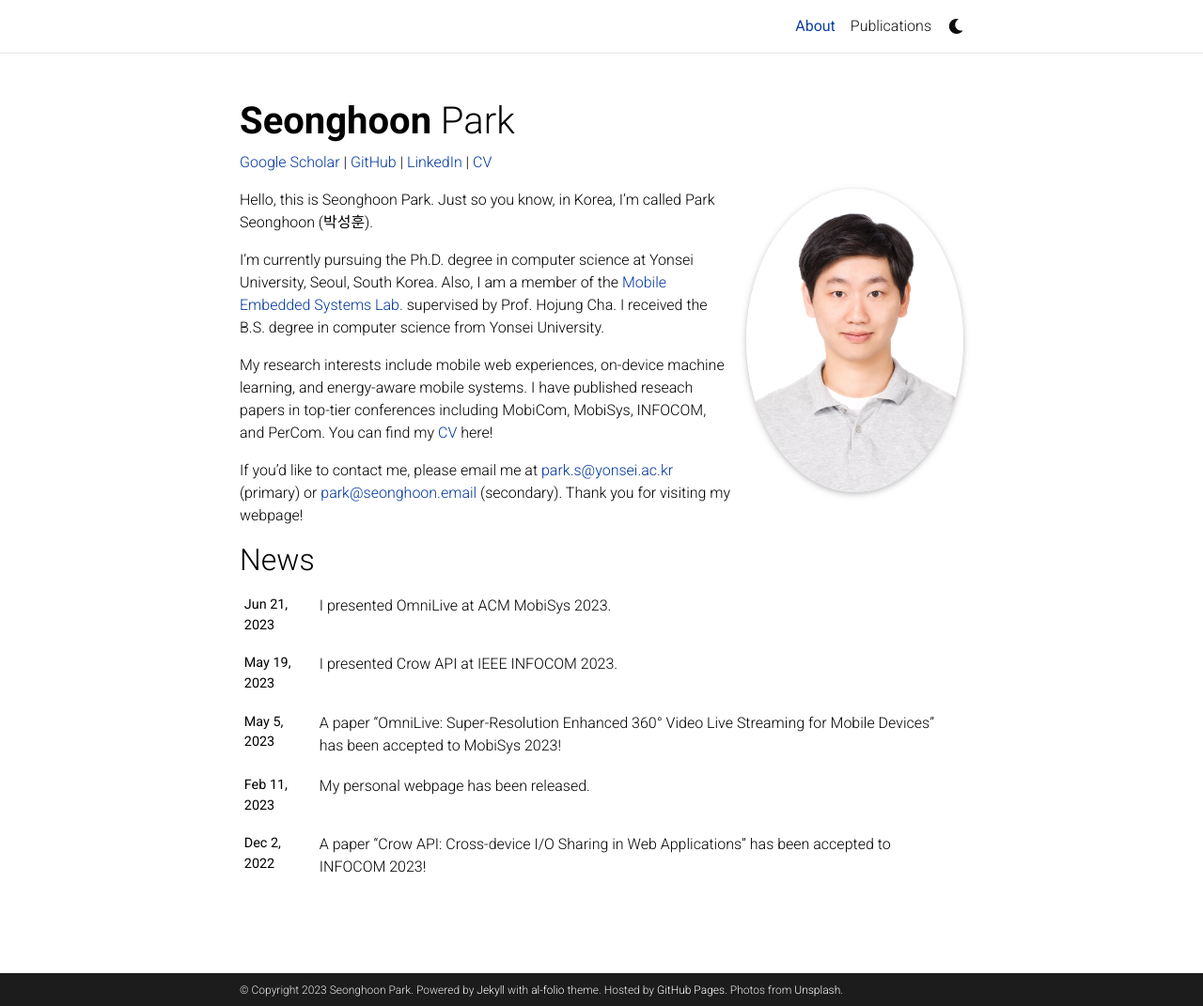
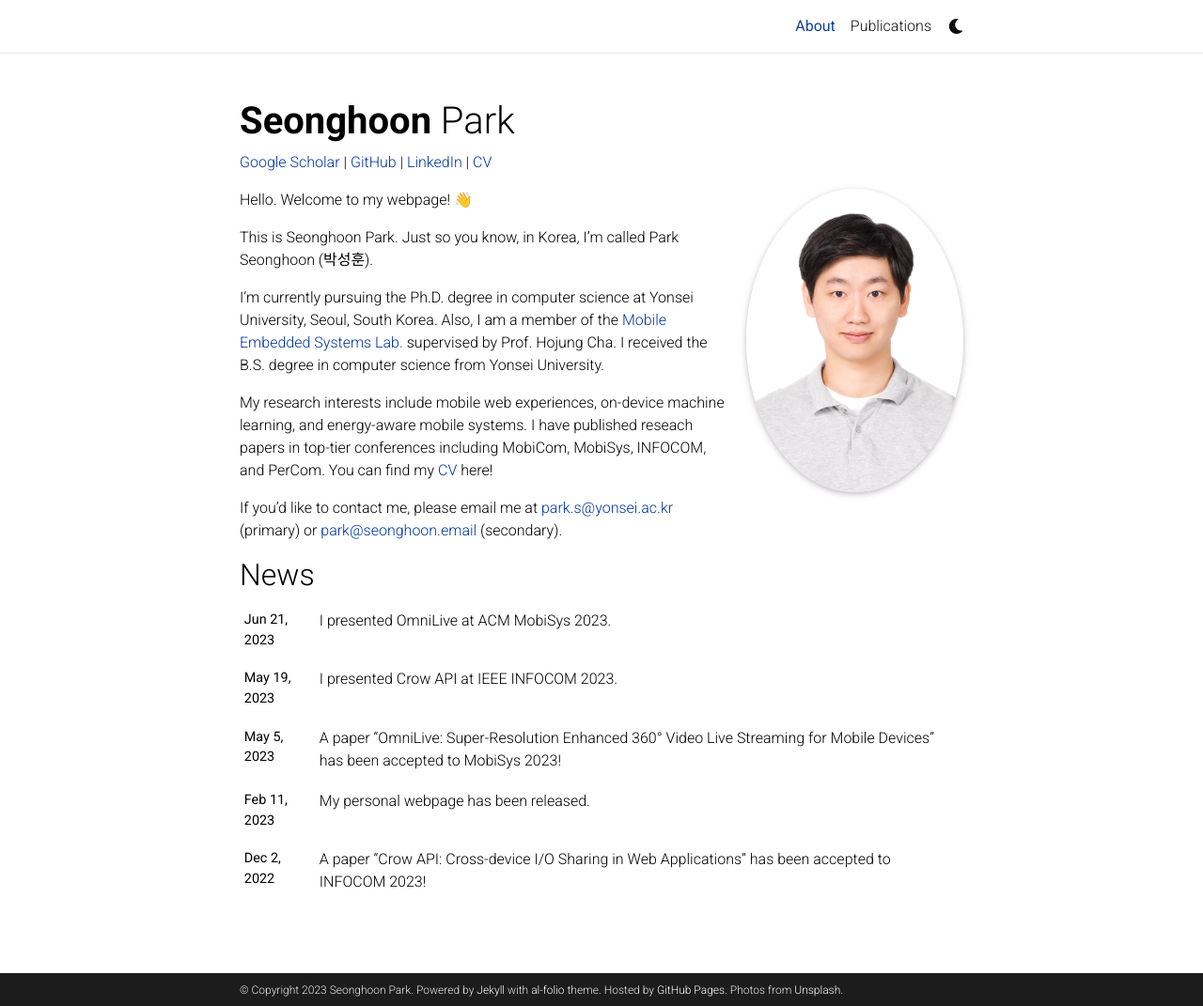
Before and after one commit to parkseonghoony/parkseonghoony.github.io, a Jekyll site: the page built from _pages/about.md, in a window 1280 px wide and 1071 px high. Shown: the whole window at 94% size. Built offline with Jekyll 4.4.1, drawn with Linux system fonts in a browser that asks for light colours; comment, search, counter and statistics services are not loaded; a style sheet for code colours, icons or effects is not loaded.

Commit message:
about.md

```diff
--- a/_pages/about.md
+++ b/_pages/about.md
@@ -22,10 +22,12 @@
 social: false  # includes social icons at the bottom of the page
 ---
 
-Hello, this is Seonghoon Park. Just so you know, in Korea, I'm called Park Seonghoon (박성훈).
+Hello. Welcome to my webpage! 👋
+
+This is Seonghoon Park. Just so you know, in Korea, I'm called Park Seonghoon (박성훈).
 
 I'm currently pursuing the Ph.D. degree in computer science at Yonsei University, Seoul, South Korea. Also, I am a member of the [Mobile Embedded Systems Lab.](https://mobed.yonsei.ac.kr) supervised by Prof. Hojung Cha. I received the B.S. degree in computer science from Yonsei University.
 
 My research interests include mobile web experiences, on-device machine learning, and energy-aware mobile systems. I have published reseach papers in top-tier conferences including MobiCom, MobiSys, INFOCOM, and PerCom. You can find my [CV](https://www.dropbox.com/s/740ng2zye30yc89/Seonghoon_CV.pdf) here!
 
-If you'd like to contact me, please email me at [park.s@yonsei.ac.kr](mailto:park.s@yonsei.ac.kr) (primary) or [park@seonghoon.email](mailto:park@seonghoon.email) (secondary). Thank you for visiting my webpage!
+If you'd like to contact me, please email me at [park.s@yonsei.ac.kr](mailto:park.s@yonsei.ac.kr) (primary) or [park@seonghoon.email](mailto:park@seonghoon.email) (secondary).
```
